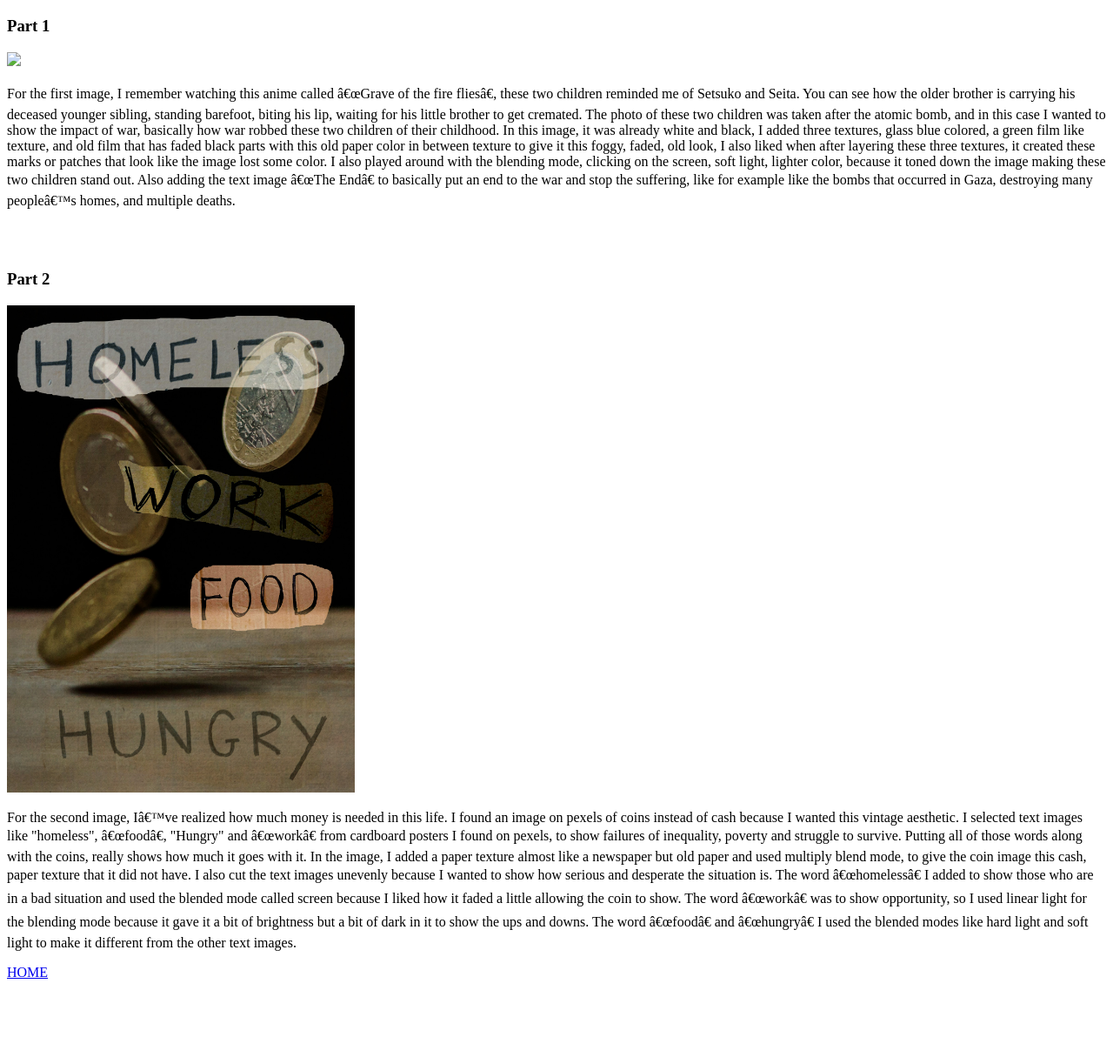
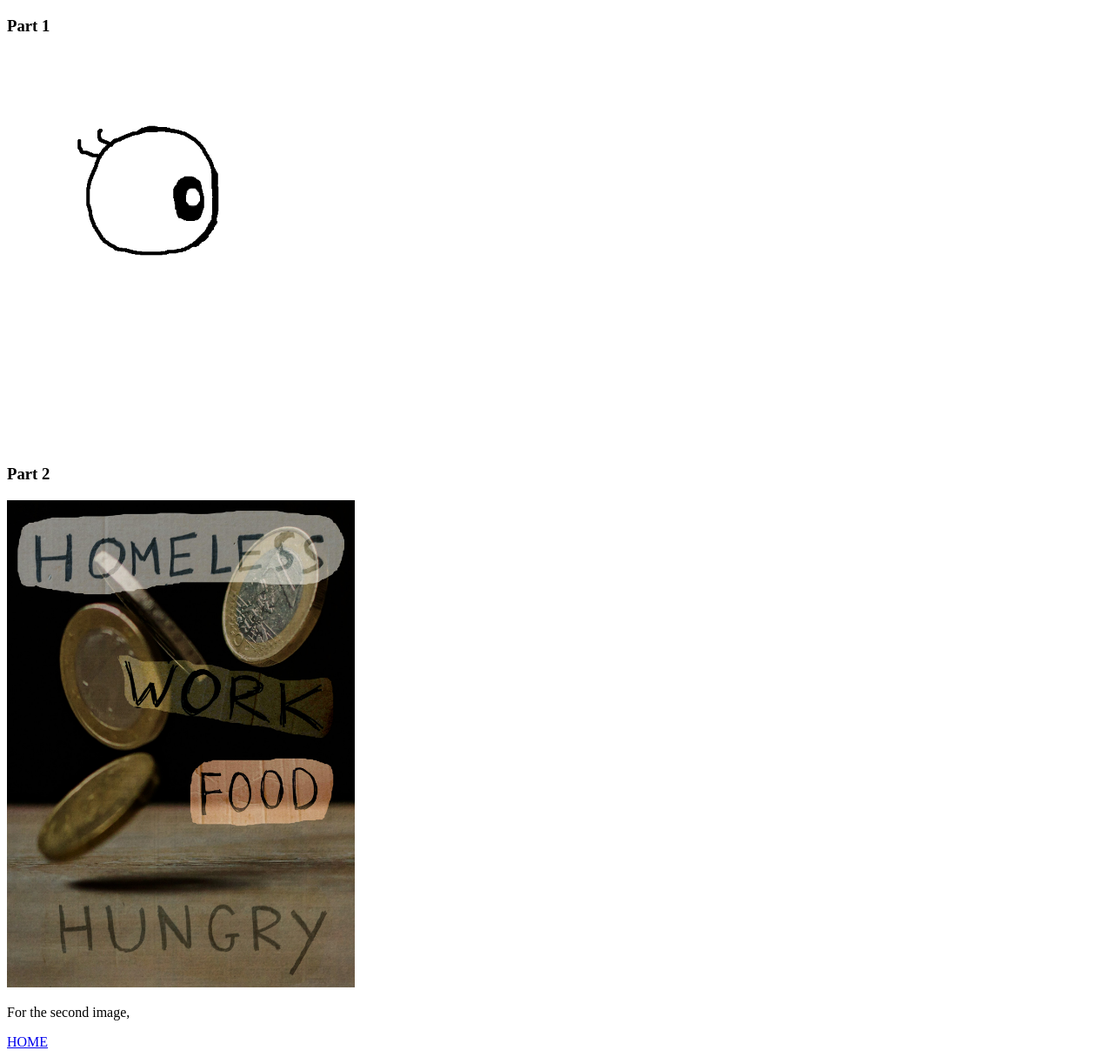
Before and after one commit to Madelin118/madelinwebsite, a plain HTML site: page hw8.html in a window 1280 px wide. Shown: the part 61-1276 px from the top of the page at 87% size. Before the commit the page ends 1196 px from the top, so only its background shows below. Drawn offline with Linux system fonts and the light colour scheme.

Commit message:
Update hw8.html

```diff
--- a/hw8.html
+++ b/hw8.html
@@ -10,12 +10,12 @@
 <body>
 <h1>Homework 8: Animation </h1>
 <h3>Part 1</h3>
-<img src="movingeye." width="400px">
-<p>For the first image, I remember watching this anime called “Grave of the fire flies”, these two children reminded me of Setsuko and Seita. You can see how the older brother is carrying his deceased younger sibling, standing barefoot, biting his lip, waiting for his little brother to get cremated. The photo of these two children was taken after the atomic bomb, and in this case I wanted to show the impact of war, basically how war robbed these two children of their childhood. In this image, it was already white and black, I added three textures, glass blue colored, a green film like texture, and old film that has faded black parts with this old paper color in between texture to give it this foggy, faded, old look, I also liked when after layering these three textures, it created these marks or patches that look like the image lost some color. I also played around with the blending mode, clicking on the screen, soft light, lighter color, because it toned down the image making these two children stand out. Also adding the text image “The End” to basically put an end to the war and stop the suffering, like for example like the bombs that occurred in Gaza, destroying many people’s homes, and multiple deaths.</p>
+<img src="movingeye.gif" width="400px">
+<p></p>
 <br><br>
 <h3>Part 2</h3>
 <img src="survival.jpg" width="400px">
-<p>For the second image, I’ve realized how much money is needed in this life. I found an image on pexels of coins instead of cash because I wanted this vintage aesthetic. I selected text images like "homeless", “food”, "Hungry" and “work” from cardboard posters I found on pexels, to show failures of inequality, poverty and struggle to survive. Putting all of those words along with the coins, really shows how much it goes with it. In the image, I added a paper texture almost like a newspaper but old paper and used multiply blend mode, to give the coin image this cash, paper texture that it did not have. I also cut the text images unevenly because I wanted to show how serious and desperate the situation is. The word “homeless” I added to show those who are in a bad situation and used the blended mode called screen because I liked how it faded a little allowing the coin to show. The word “work” was to show opportunity, so I used linear light for the blending mode because it gave it a bit of brightness but a bit of dark in it to show the ups and downs. The word “food” and “hungry” I used the blended modes like hard light and soft light to make it different from the other text images.</p>
+<p>For the second image,</p>
 
 <a href="index.html">HOME</a>
 </body>
```
